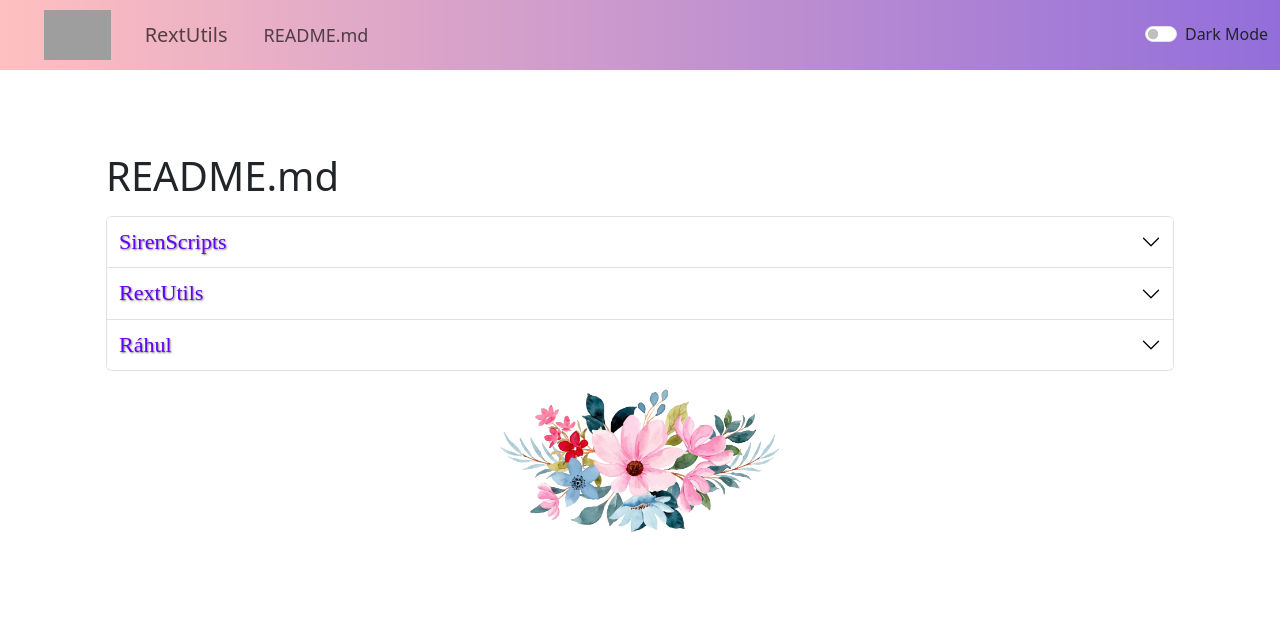
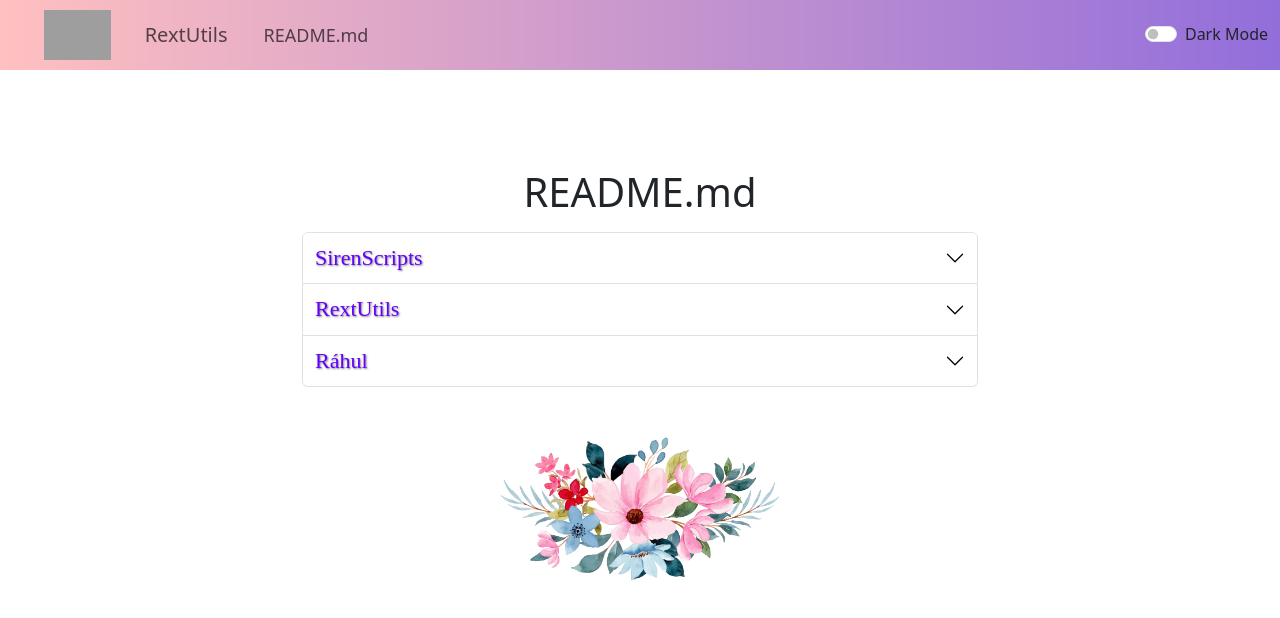
Before and after one commit to rahules24/rextutils, a React (Create React App) app: page /#/about in a window 1280 px wide. Shown: the top 618 px of the page. Built offline with nearby package versions, Linux system fonts and the light colour scheme; grey boxes are pictures that could not be loaded; the HTML template or start-up script is replaced by a standard one.

Commit message:
updated About component

```diff
--- a/src/components/About.js
+++ b/src/components/About.js
@@ -1,14 +1,14 @@
 import React, { useState, useEffect } from 'react';
 import { Container, Row, Col } from 'react-bootstrap';
-import field from '../images/rb_3066.png'
-import me from '../images/me.png'
+import field from '../images/rb_3066.png';
+import me from '../images/me.png';
 
 export default function About({ mode }) {
 
     const [loopNum, setLoopNum] = useState(0);
     const [isDeleting, setIsDeleting] = useState(false);
     const [text, setText] = useState('');
-    const toRotate = ["Kafkaesque", "Apollonian", "Hikikomori", "Stoyteller", "Machiavellian", "Gamemaker", "Hellinist", ];
+    const toRotate = ["Kafkaesque", "Apollonian", "Hikikomori", "Stoyteller", "Machiavellian", "Gamemaker", "Hellinist"];
     const typingSpeed = 150;
     const pauseDuration = 1000;
 
@@ -29,35 +29,31 @@ export default function About({ mode }) {
 
         setText(updatedText);
 
-        // If full text is reached, pause before deleting
         if (!isDeleting && updatedText === fullText) {
             setTimeout(() => setIsDeleting(true), pauseDuration);
-        }
-        // If deletion is done, move to next word
-        else if (isDeleting && updatedText === '') {
+        } else if (isDeleting && updatedText === '') {
             setIsDeleting(false);
             setLoopNum(loopNum + 1);
         }
     };
 
     const [accordionClass, setAccordionClass] = useState('');
-    const fontStyle ={
+    const fontStyle = {
         fontFamily: 'Lobster, cursive',
         fontSize: '22px',
         color: '#6400ff',
         textShadow: '1px 1px 2px rgba(0, 0, 0, 0.5)',
         padding: '12px',
-        }
+    };
 
     useEffect(() => {
         setAccordionClass(mode === 'dark' ? 'dark-mode' : 'light-mode');
     }, [mode]);
 
     return (
-        <Container style={{ justifyItems:'center'}}>
-            <Row style={{ width: '100%' }}>
+        <Container className="d-flex flex-column align-items-center" style={{ maxWidth: '700px', marginTop: '2rem' }}>
             <h1 className="my-3">README.md</h1>
-                <div className={`accordion ${accordionClass}`} id="accordionExample">
+            <div className={`accordion ${accordionClass} w-100`} id="accordionExample">
                 <div className="accordion-item">
                     <h2 className="accordion-header">
                         <button className="accordion-button collapsed" type="button" data-bs-toggle="collapse" data-bs-target="#collapseOne" aria-expanded="false" aria-controls="collapseOne"
@@ -68,11 +64,12 @@ export default function About({ mode }) {
                     <div id="collapseOne" className="accordion-collapse collapse" data-bs-parent="#accordionExample">
                         <div className="accordion-body">
                             A vibrant showcase of my creative journey, hidden in plain sight, waiting to be explored. <i>It's not just code; it's a treasure trove of art.
-                            <a style={{textDecoration:'none'}} href="https://rahules24.github.io/sirenscripts/"> visit xd</a>
+                                <a style={{ textDecoration: 'none' }} href="https://rahules24.github.io/sirenscripts/"> visit xd</a>
                             </i>
                         </div>
                     </div>
                 </div>
+
                 <div className="accordion-item">
                     <h2 className="accordion-header">
                         <button style={fontStyle} className="accordion-button collapsed" type="button" data-bs-toggle="collapse" data-bs-target="#collapseTwo" aria-expanded="false" aria-controls="collapseTwo">
@@ -85,6 +82,7 @@ export default function About({ mode }) {
                         </div>
                     </div>
                 </div>
+
                 <div className="accordion-item">
                     <h2 className="accordion-header">
                         <button style={fontStyle} className="accordion-button collapsed" type="button" data-bs-toggle="collapse" data-bs-target="#collapseThree" aria-expanded="false" aria-controls="collapseThree">
@@ -120,8 +118,15 @@ export default function About({ mode }) {
                     </div>
                 </div>
             </div>
-            </Row>
-            <img src={field} alt='flowers' style={{ height: '180px', width:'auto'}} />
+
+            {/* Centered image below accordion */}
+            <div style={{ marginTop: '2rem', textAlign: 'center' }}>
+                <img
+                    src={field}
+                    alt="flowers"
+                    style={{ maxWidth: '100%', height: '180px', objectFit: 'contain' }}
+                />
+            </div>
         </Container>
     );
 }
```
Lines whose indentation alone changed are shown as unchanged.
